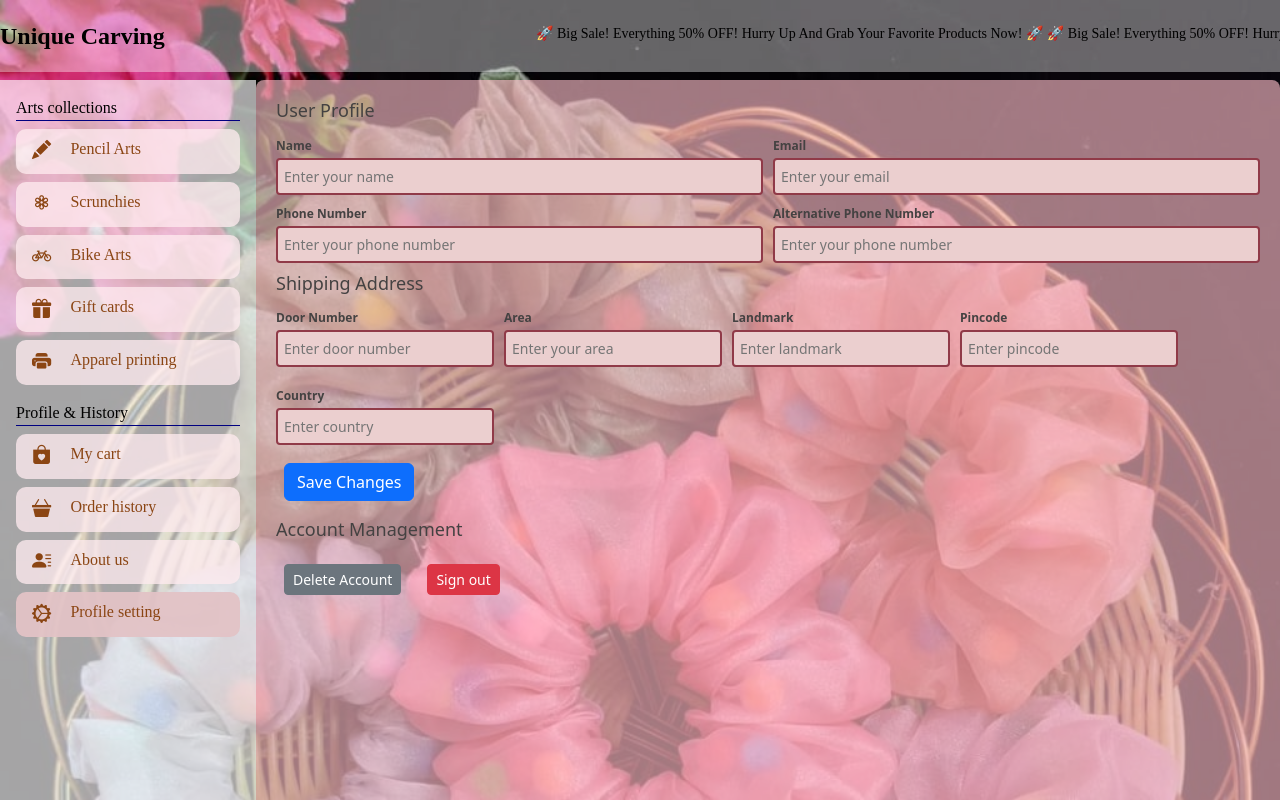
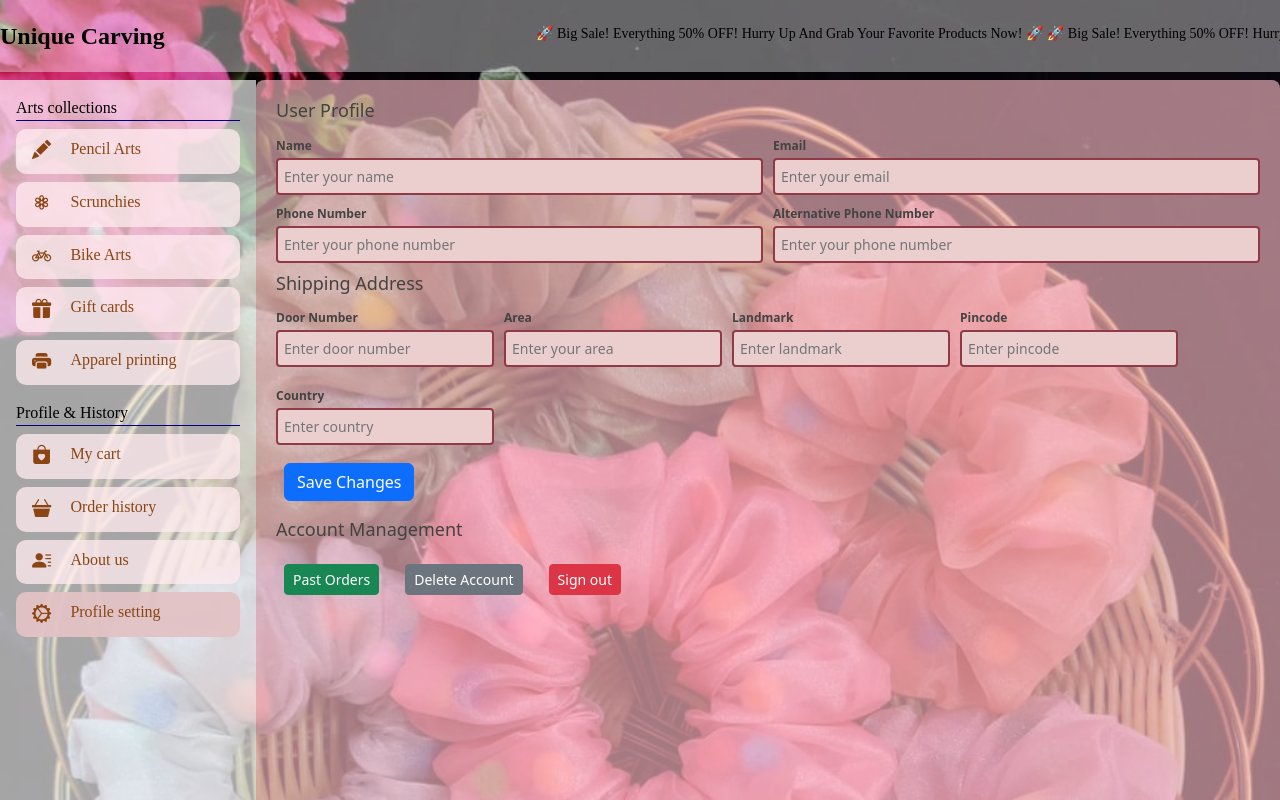
Before and after one commit to ankithkumarpal/stylAbve, a React (Create React App) app in the folder client/: page /profile-setting in a window 1280 px wide. Built offline with nearby package versions, Linux system fonts and the light colour scheme; what react-toast-notifications would draw is missing.

Commit message:
deploy-0.1

```diff
--- a/client/src/pages/ProfileSetting/Profilesetting.js
+++ b/client/src/pages/ProfileSetting/Profilesetting.js
@@ -68,7 +68,7 @@ const ProfileSetting = () => {
       </form>
       <h2>Account Management</h2>
       <div className="field-row">
-{/* <button type="button" className="btn btn-success btn-sm m-2" onClick={() => handleNavigate('/order-history')}>Past Orders</button> */}
+<button type="button" className="btn btn-success btn-sm m-2" onClick={() => handleNavigate('/order-history')}>Past Orders</button>
 <button type="button" className="btn btn-secondary btn-sm m-2 delete-account" onClick={handleDeleteAccount}>Delete Account</button>
 <button type="button" className="btn btn-danger btn-sm m-2 delete-account" onClick={handleDeleteAccount}>Sign out</button>
   </div>
```
